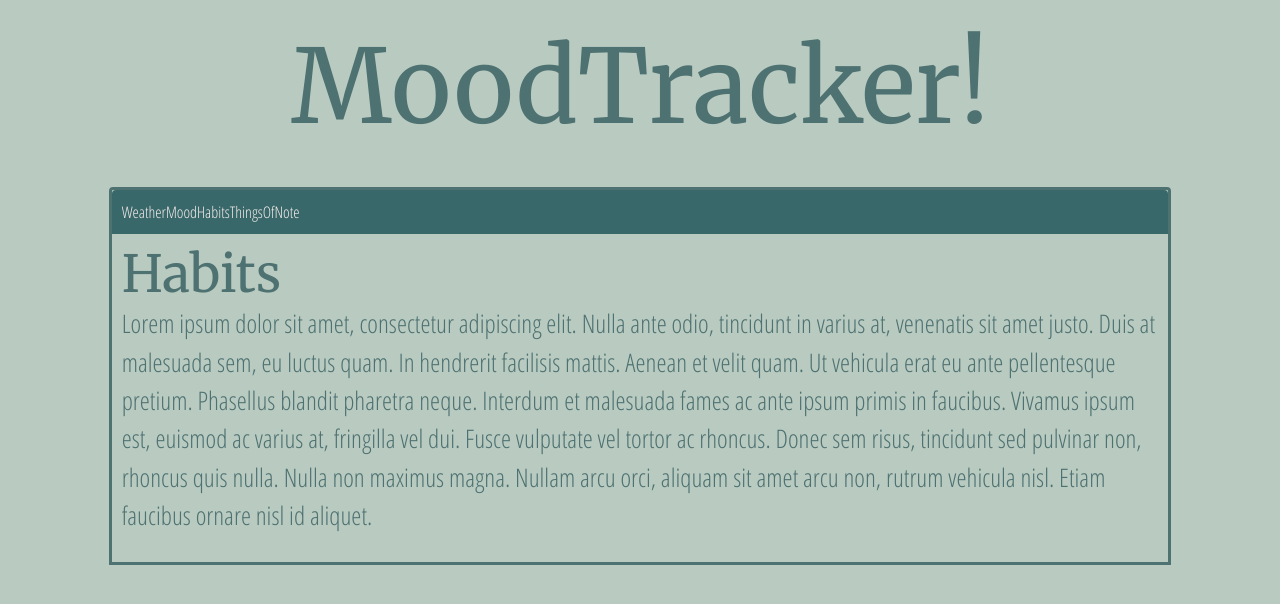
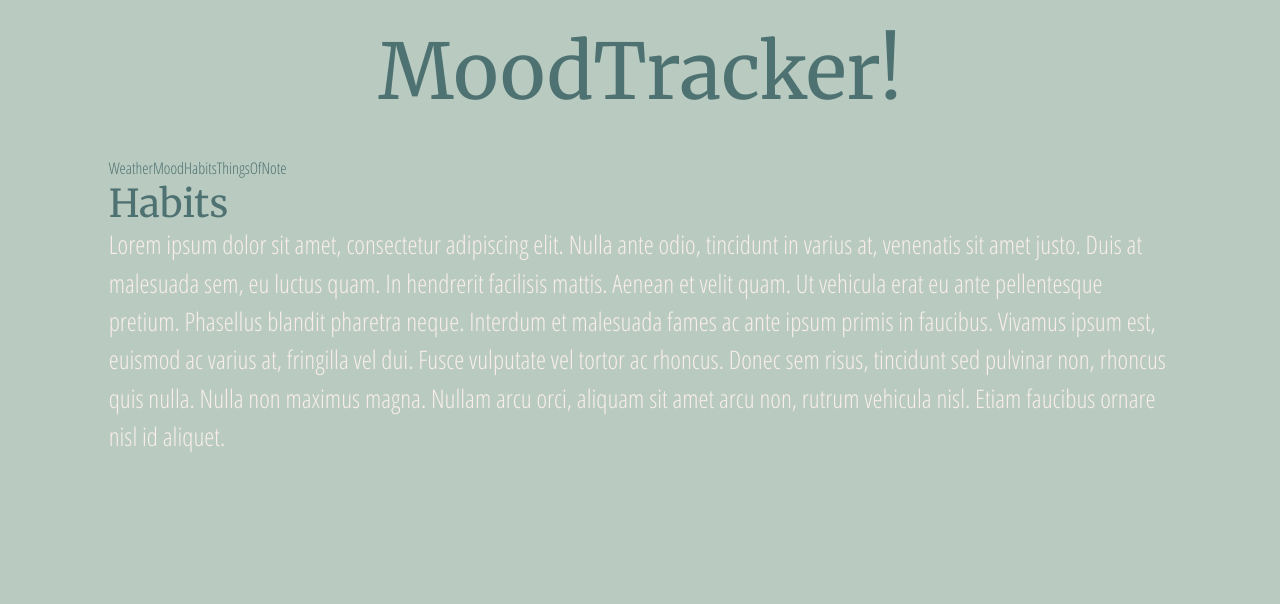
Before and after one commit to moapng/MoodTracker, a React (Create React App) app in the folder mood-tracker/: page /habits in a window 1280 px wide. Shown: the top 604 px of the page. Built offline with nearby package versions, Linux system fonts and the light colour scheme.

Commit message:
decided to restructure again lol

```diff
--- a/mood-tracker/src/components/cardComponent.js
+++ b/mood-tracker/src/components/cardComponent.js
@@ -5,8 +5,8 @@ class CardComponent extends Component {
         return (
 
             <div className="card">
-                <img className="card-img-top" src={this.props.src} alt={this.props.alt} />
                 <h5 className="card-title">{this.props.name}</h5>
+                <p>{this.props.description}</p>
             </div>
 
         );
--- a/mood-tracker/src/components/menus/browserMenu.js
+++ b/mood-tracker/src/components/menus/browserMenu.js
@@ -28,7 +28,7 @@ class BrowserMenu extends Component {
                         {this.state.categories.map((category) =>
                             <div className="col-6 col-md-3 offset-md-3">
                                 <Link to={"/" + category.name} >
-                                    <CardComponent src="" alt="" name={category.name} description={category.description} />
+                                    <CardComponent name={category.name} description={category.description} />
                                 </Link>
                             </div>
                         )}
--- a/mood-tracker/src/pages/thingsOfNotePage.js
+++ b/mood-tracker/src/pages/thingsOfNotePage.js
@@ -8,7 +8,20 @@ class ThingsOfNotePage extends Component {
         return (
             <>
                 <BrowserView>
-                    <BrowserWindowComponent title="Things of Note" info="anything fun happen today???" />
+                    <div className="row" />
+                    <form>
+                        <div className="form-group">
+                            <label for="noteTextArea">Things of Note</label>
+                            <textarea className="form-control" id="noteTextArea" rows="8" placeholder="Write down anything you'd like!"></textarea>
+                            <div className="row" />
+                            <button type="submit" className="btn btn-primary" id="noteSubmit">Submit</button>
+                        </div>
+                    </form>
+
+
+                    {/* <BrowserWindowComponent title="Things of Note" info="anything fun happen today???">
+
+                    </BrowserWindowComponent> */}
                 </BrowserView>
 
                 <MobileView>
--- a/mood-tracker/src/style/App.css
+++ b/mood-tracker/src/style/App.css
@@ -4,20 +4,14 @@
 
   --beige: #ECE4DB;
 
-  --darker-salmon: #FEC5BB;
-  --salmon: #FCD5CE;
-  --lighter-salmon: #FAE1DD;
-
   --darker-blueish-green: #38686A;
   --blueish-green: #4E7171;
 
+  --darkest-green: #9eada4;
   --darker-green: #B9CBC0;
   --green: #C4D4C9;
   --lighter-green: #EDEDE9;
 
-  --darker-orange: #FEC89A;
-  --orange: #FFD7BA;
-  --lighter-orange: #FFE5D9;
 }
 
 
@@ -28,19 +22,20 @@ body {
 }
 
 h1 {
-  font-size: 8vw;
+  font-size: 6vw;
   font-family: 'Merriweather', serif;
   text-align: center;
   margin-top: 2vw;
 }
 h2 {
-  font-size: 4vw;
+  font-size: 3vw;
   font-family: 'Merriweather', serif;
   margin-top: 0;
   margin-bottom: 0;
 }
 p {
   font-size: 2vw;
+  color: var(--almost-white);
 }
 
 a {
@@ -51,9 +46,29 @@ a {
 a:hover {
   color: var(--darker-blueish-green);
 }
+label{
+  margin-left:10vw;
+  font-family: 'Merriweather', serif;
+  font-size: 2.5vw;
+}
 
 .row {
   margin-top:3vw;
+}
+
+
+.btn-primary{
+  background-color: var(--blueish-green);
+  border: none;
+  float: right;
+  margin-right: 10vw;
+  transition: 0.6s;
+  box-shadow: 0 4px 8px 0 rgba(0, 0, 0, 0.2), 0 6px 20px 0 rgba(0, 0, 0, 0.19);
+  width:8vw;
+  height:3vw;
+}
+.btn-primary:hover{
+  background-color: var(--darker-blueish-green);
 }
 
 .card {
@@ -79,28 +94,24 @@ background-color: var(--darker-blueish-green);
   color: var(--white);
   margin-top: 0.7vw;
 }
+.card p{
+  color:var(--almost-white);
+  text-align: center;
+}
 
 
-
-.browser-container {
-  border: 3px solid var(--blueish-green);
-  border-top-left-radius: 4px;
-  border-top-right-radius: 4px;
+#noteTextArea{
+  padding: 10px;
+  background: var(--darkest-green);
+  color: var(--darker-blueish-green);
+  width: 80vw;
+  margin: auto;
+  font-size: 1.5vw;
+  border:none;
+  box-shadow: 0 4px 8px 0 rgba(0, 0, 0, 0.2), 0 6px 20px 0 rgba(0, 0, 0, 0.19);
 }
-.browser-top {
-  padding: 10px;
-  background: var(--darker-blueish-green);
-  border-top-left-radius: 4px;
-  border-top-right-radius: 4px;
-}
-.browser-top a {
-  margin: auto;
-  display: inline-block;
-  color: var(--almost-white);
-  text-align: center;
-}
-.browser-content {
-  padding: 10px;
+#noteTextArea::placeholder{
+  color: var(--darker-blueish-green)
 }
 
 
```
